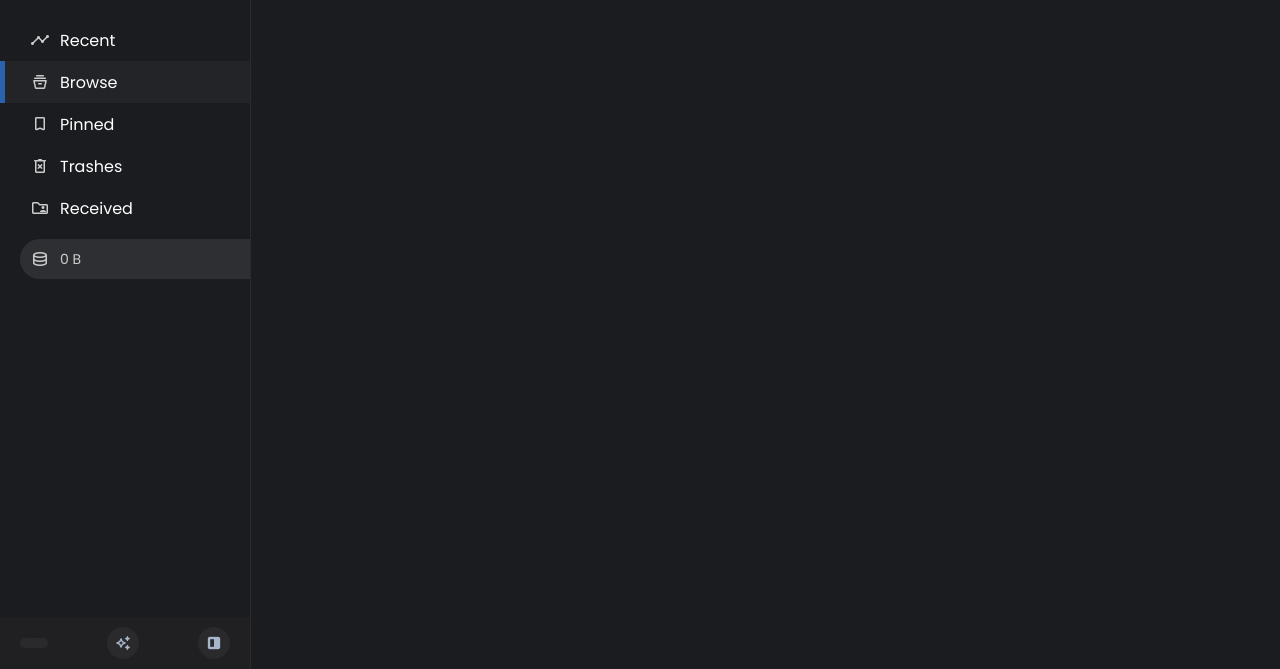
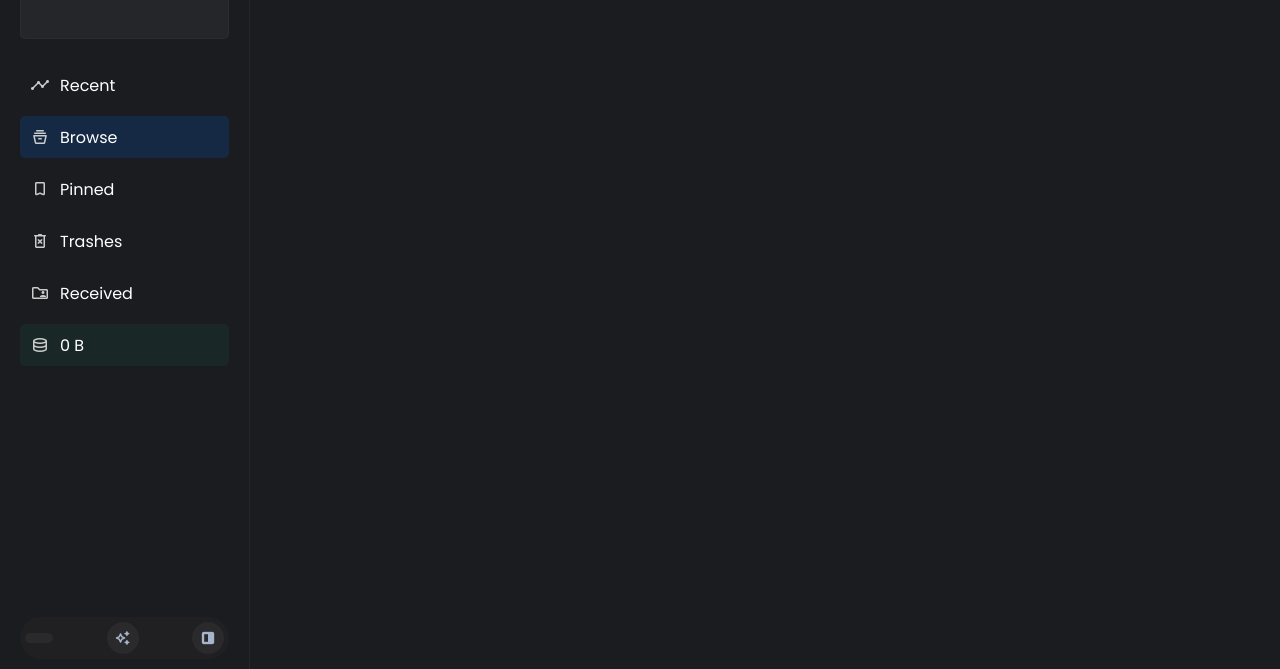
Before and after one commit to jnsougata/filebox, a plain HTML site: page static/app.html in a window 1280 px wide. Shown: the part 131-800 px from the top of the page. Drawn offline with nearby package versions, Linux system fonts and the light colour scheme; no server answers.

Commit message:
ui updates

```diff
--- a/scripts/app.js
+++ b/scripts/app.js
@@ -65,10 +65,8 @@ let previousOption = null;
 let sidebarOptions = document.querySelectorAll(".nav_left_option");
 Array.from(sidebarOptions).forEach((option) => {
   option.addEventListener("click", () => {
-    option.style.borderLeft = "5px solid #2e83f3a8";
-    option.style.backgroundColor = "#ffffff09";
+    option.style.backgroundColor = "#0561da31";
     if (previousOption && previousOption !== option) {
-      previousOption.style.borderLeft = "5px solid transparent";
       previousOption.style.backgroundColor = "transparent";
     }
     previousOption = option;
--- a/static/app.html
+++ b/static/app.html
@@ -1,32 +1,23 @@
 <!DOCTYPE html>
 <html lang="en">
+
 <head>
   <title>Filebox</title>
   <meta charset="UTF-8" />
   <meta http-equiv="X-UA-Compatible" content="IE=edge" />
   <link rel="manifest" href="../manifest.json" />
   <meta name="theme-color" content="#0561da" />
-    <meta
-      name="viewport"
-      content="width=device-width, initial-scale=1 maximum-scale=1"
-    />
+  <meta name="viewport" content="width=device-width, initial-scale=1 maximum-scale=1" />
   <link rel="icon" href="../assets/icon.png" type="image/x-icon" />
   <link rel="stylesheet" type="text/css" href="../styles/app.css" />
   <link rel="preconnect" href="https://fonts.googleapis.com" />
   <link rel="preconnect" href="https://fonts.gstatic.com" crossorigin />
-    <link
-      href="https://fonts.googleapis.com/css2?family=Poppins&display=swap"
-      rel="stylesheet"
-    />
-    <link
-      rel="stylesheet"
-      href="https://cdnjs.cloudflare.com/ajax/libs/font-awesome/6.2.0/css/all.min.css"
-    />
-    <link
-      rel="stylesheet"
-      href="https://fonts.googleapis.com/css2?family=Material+Symbols+Rounded:opsz,wght,FILL,GRAD@48,400,1,0"
-    />
+  <link href="https://fonts.googleapis.com/css2?family=Poppins&display=swap" rel="stylesheet" />
+  <link rel="stylesheet" href="https://cdnjs.cloudflare.com/ajax/libs/font-awesome/6.2.0/css/all.min.css" />
+  <link rel="stylesheet"
+    href="https://fonts.googleapis.com/css2?family=Material+Symbols+Rounded:opsz,wght,FILL,GRAD@48,400,1,0" />
 </head>
+
 <body>
   <input style="display: none;" type="file" id="file-input" multiple />
   <input style="display: none;" type="file" id="folder-input" multiple webkitdirectory />
@@ -72,31 +63,27 @@
           </div>
           Received
         </div>
-          <div class="nav_left_option_rounded">
-            <div class="inner" style="pointer-events: none">
+        <div
+          class="nav_left_option"
+          style="
+            pointer-events: none;
+            background-color: #00ff950e;
+          "
+        >
           <div class="icon">
             <span class="material-symbols-rounded">database</span>
           </div>
           <p id="storage">0 B</p>
         </div>
       </div>
-        </div>
       <div class="wrapper" style="justify-content: flex-end">
         <div class="user">
           <p id="username"></p>
-            <span
-              class="material-symbols-rounded"
-              id="sanitize"
-              style="color: #d2e4ffbf; font-weight: 800"
-              title="Clean Up"
-            >
+          <span class="material-symbols-rounded" id="sanitize" style="color: #d2e4ffbf; font-weight: 800"
+            title="Clean Up">
             auto_awesome
           </span>
-            <span
-              class="material-symbols-rounded"
-              id="queue"
-              style="color: #d2e4ffbf; font-weight: 800; rotate: 180deg"
-            >
+          <span class="material-symbols-rounded" id="queue" style="color: #d2e4ffbf; font-weight: 800; rotate: 180deg">
             side_navigation
           </span>
         </div>
@@ -104,12 +91,12 @@
     </div>
     <div class="content">
       <nav>
-          <div id="menu" title="Menu" >
+        <div id="menu" title="Menu">
           <button style="margin-left: 0; margin-right: 10px;">
             <span class="material-symbols-rounded">menu</span>
           </button>
         </div>
-          <input type="text" id="search-input" placeholder="Search in Drive" autocomplete="on" spellcheck="true"/>
+        <input type="text" id="search-input" placeholder="Search in Drive" autocomplete="on" spellcheck="true" />
         <div style="display: flex; justify-content: flex-end;">
           <button id="clear-query" style="display: none;">
             <span class="material-symbols-rounded">clear_all</span>
@@ -134,9 +121,7 @@
   <script src="../scripts/context.js" defer></script>
   <script src="../scripts/queue.js" defer></script>
   <script src="../scripts/utils.js" defer></script>
-    <script
-      src="https://cdnjs.cloudflare.com/ajax/libs/jszip/3.10.1/jszip.js"
-      defer
-    ></script>
+  <script src="https://cdnjs.cloudflare.com/ajax/libs/jszip/3.10.1/jszip.js" defer></script>
 </body>
+
 </html>
--- a/styles/app.css
+++ b/styles/app.css
@@ -94,8 +94,10 @@ body {
     align-items: center;
     z-index: 100;
     overflow-y: auto;
-    box-shadow: 0 0 1px 0 rgba(204, 204, 204, 0.521);
+    border-right: 1px solid #cccccc10;
     animation: sildein_ltr 0.5s;
+    padding: 20px;
+    padding-bottom: 10px;
 }
 .nav_left > .logo {
     width: 100%;
@@ -105,6 +107,10 @@ body {
     justify-content: center;
     align-items: center;
     flex-shrink: 0;
+    background-color: #ffffff0c;
+    border: 1px solid #cccccc09;
+    border-radius: 5px;
+    margin-bottom: 20px;
 }
 .nav_left > .logo > img {
     width: 40px;
@@ -130,9 +136,10 @@ body {
     cursor: pointer;
     display: flex;
     align-items: center;
-    padding-left: 15px;
     justify-content: flex-start;
-    border-left: 5px solid transparent;
+    background-color: transparent;
+    border-radius: 5px;
+    margin: 5px 0;
 }
 .nav_left_option > .icon {
     width: 40px;
@@ -149,53 +156,17 @@ body {
 .nav_left_option:hover {
     background-color: #ffffff1c;
 }
-.nav_left_option_rounded {
+
+.user {
     width: 100%;
     height: max-content;
-    padding-left: 20px;
     display: flex;
-    flex-direction: column;
-    align-items: center;
-    justify-content: flex-start;
-    font-size: 14px;
-    color: #ccc;
-    flex-shrink: 0;
-    padding-top: 10px;
-}
-.nav_left_option_rounded > .inner {
-    width: 100%;
-    display: flex;
-    align-items: center;
-    justify-content: flex-start;
-    background-color: var(--color-blackish-light);
-    border-radius: 20px 0 0 20px;
-}
-.nav_left_option_rounded > .inner > .icon {
-    width: 40px;
-    height: 40px;
-    display: flex;
-    align-items: center;
-    justify-content: center;
-}
-.nav_left_option_rounded > .inner > .icon > span {
-    font-size: 20px;
-    color: #ccc;
-    z-index: 2;
-}
-.nav_left_option_rounded > .inner > p {
-    font-size: 14px;
-    color: #ccc;
-}
-
-.user {
-    width: 250px;
-    height: max-content;
-    display: flex;
-    padding: 10px 20px;
+    padding: 5px;
     align-items: center;
     justify-content: space-between;
     background-color: #202023;
     z-index: 10;
+    border-radius: 30px;
 }
 .user > img {
     width: 30px;
```
Also changed, not shown: 1 other file. Lines whose indentation alone changed are shown as unchanged.
